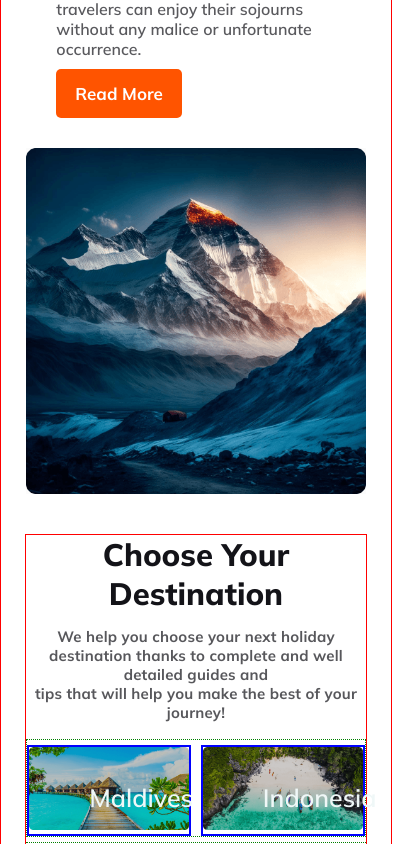
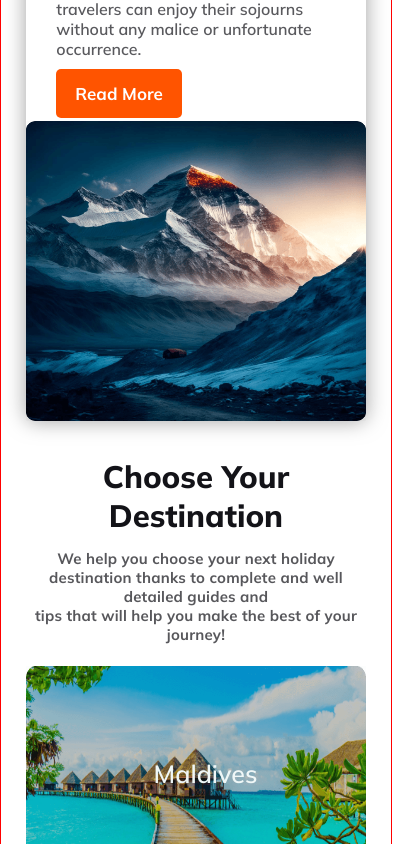
Before and after one commit to Suhan26/Assignment_2, a plain HTML site: page index.html in a window 390 px wide. Shown: the part 940-1784 px from the top of the page, 413 px wide, since content can reach past the window. Drawn offline with Linux system fonts and the light colour scheme.

Commit message:
add media quare style choose your destination

```diff
--- a/style.css
+++ b/style.css
@@ -160,9 +160,9 @@ color: white;
 .popular_img>img{width:100%;}
 /*############OurPopular style#############*/
 /*********Choose Your Destination********/
-.Choo_Yo_destin_Contaner{border: 1px solid red;
-                         width:87%;
+.Choo_Yo_destin_Contaner{ width:87%;
                           margin: auto;
+                          text-align: center;
                           text-align: center;
                           margin-top:36px;}
 .Choose_Title{font-size: 31px;
@@ -176,14 +176,12 @@ color: white;
                 margin-top: 14px;}
 .choo_Yo_img_Contaner1{
      display: flex;
-     border: green dotted 1px;
      gap:10px;
 }
 .choo_Yo_img_Contaner2{
      display: flex;
      margin-top:5px;
      gap:10px;
-     border: green dotted 1px;
 }
 .choo_Yo_img_Contaner3{
      display: flex;
@@ -191,7 +189,7 @@ color: white;
      border: green dotted 1px;
 }
 
-.img_box{border: 2px solid blue;
+.img_box{
          position:relative;
          height: fit-content;
           margin-top:5px; }
@@ -410,24 +408,39 @@ gap: 25px;}
  .feature-img-contaner{width: 100%;
  margin-top: 10px;}
  .feature-img-contaner > img {height:100%;}
-  /* our popular tours  */
-  .ourPopular{flex-direction: column;}
+/****our popular tours*/
+  .ourPopular{flex-direction: column;
+              box-shadow: 0px 0px 20px 1px rgba(128, 128, 128, 0.677);
+               border-radius: 10px;}
  .popular_Text{width:90%;}
- .popular_img{width:100%;}
- .popular_img >img{width:100%}
+ .popular_img{width:100%;
+              margin-top:-27px;
+             height: 300px;}
+ .popular_img >img{height:100%;}
 
 /*Start Business Travel solutions  */
 .Business_Contaner{background: none;
+     padding: 0px;
+     margin: 0px;
+     margin-left: 4px;
  justify-content: center;}
- .businessText{width:100%;}
-.box{border: 1px solid red;
-    padding: 0px;
+ .businessText{width:97%;
+
+  padding:0px;
+  margin:10px;}
+.box{padding: 0px;
      width: 100%;}
 /*######end Business Travel solutions####*/
-}
+.choo_Yo_img_Contaner2,
+.choo_Yo_img_Contaner3,
+.choo_Yo_img_Contaner1{flex-direction:column;}
+.img_box{height:230px;}
 /*##########All Media Query Mobile######*/
 
+
+
 /**********All Media query Desktop*********/
+}
 @media screen and (min-width:993px) and (max-width:1100px) {
 
 
```
